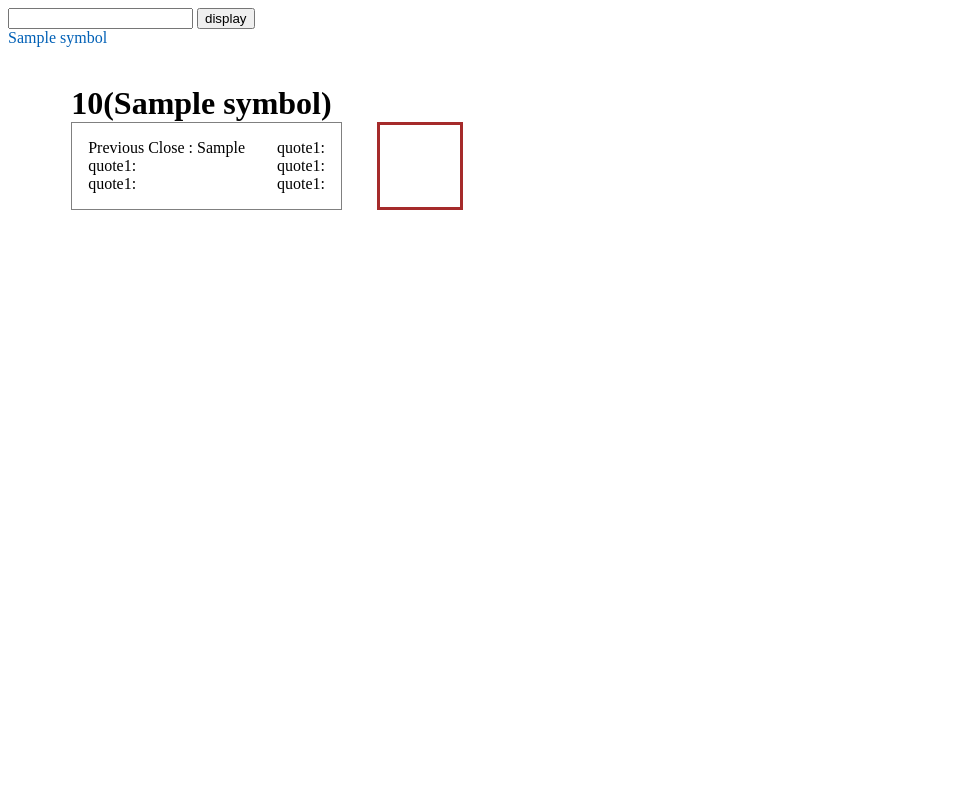
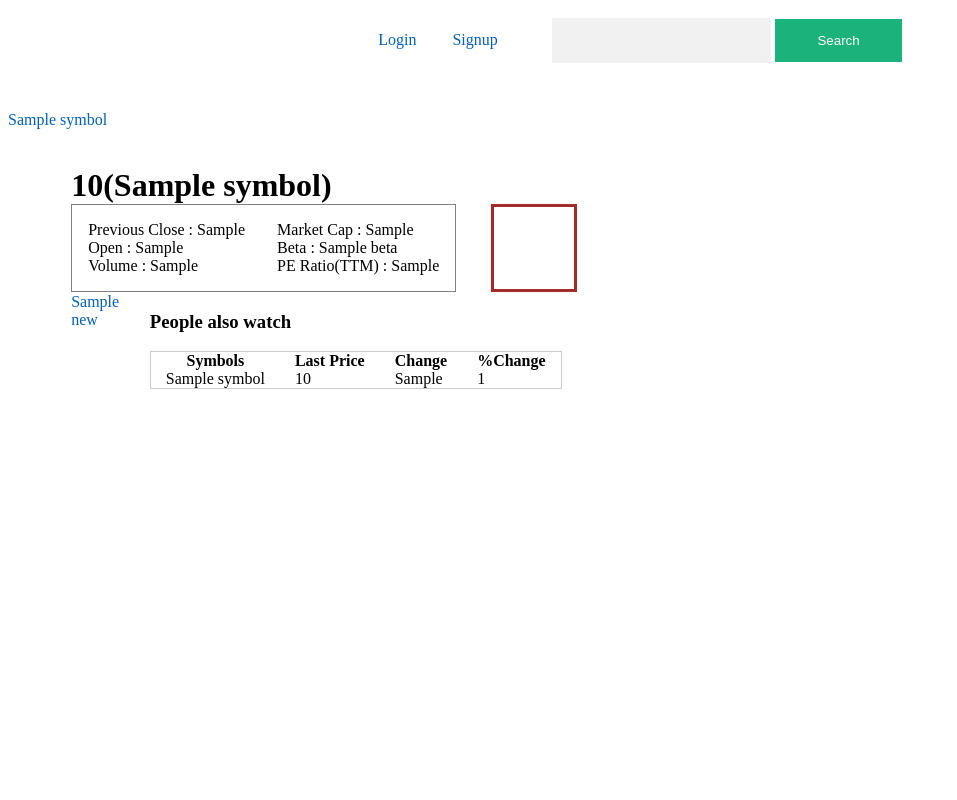
Before and after one commit to Nandasaikishor/Trademe, a Flask app: template templates/index.html in a window 1280 px wide. Shown: the whole page, without its empty margins (0-957 px from the left). Run offline with Flask 2, Linux system fonts and the light colour scheme; the template is opened without the code that fills it: most values are stand-ins (such as "Sample title", 1, 10 or a date in 2020).

Commit message:
Displayed stock details

```diff
--- a/app.py
+++ b/app.py
@@ -12,6 +12,8 @@ from datetime import datetime
 from matplotlib import rcParams
 
 import mysql.connector
+
+from signin.signin import *
 
 mydb = mysql.connector.connect(
   host="localhost",
@@ -30,15 +32,21 @@ status_code = response.status_code
 print(status_code)
 """
 
-RAPIDAPI_KEY    = "3b17580dafmsh7f4f720f9633022p1390f2jsne35be8f4c1cf"
+#RAPIDAPI_KEY    = "3b17580dafmsh7f4f720f9633022p1390f2jsne35be8f4c1cf"
+RAPIDAPI_KEY = "a0d2fdbc8fmsha5fcc65f88fcaf5p18caf8jsn6463b5483650"
 RAPIDAPI_HOST = "yh-finance.p.rapidapi.com"
 
 inputdata = {}
 
+
+
 @app.route("/")
 def default():
- return render_template("index.html")
+   return render_template("index.html")
 
+@app.route("/login", methods =["GET", "POST"])
+def logging():
+    login()
 
 @app.route("/search", methods =["GET", "POST"]) # route for searching stocks
 def display():
@@ -56,7 +64,7 @@ def display():
              symbols_list = []
              for x in myresult:
                symbols_list.extend(x)
-               print(symbols_list)
+               #print(symbols_list)
              return render_template("index.html",symbols_list = symbols_list)
 
            else:
@@ -78,12 +86,13 @@ def fetchStockData(symbol):
 
     #print(stockData)
 
+
     inputdata["Timestamp"] = parseTimestamp(stockData)
 
     inputdata["Values"] = parseValues(stockData)
 
     inputdata["Events"] = attachEvents(stockData)
-    print(inputdata)
+    #print(inputdata)
     df = pd.DataFrame(inputdata)  # creating data frame using pandas
     #print(df)
     sns.set(style="darkgrid")
@@ -101,12 +110,12 @@ def fetchStockData(symbol):
           fontweight='light',
           fontsize='xx-small'
       )
-
-    plt.show()
+    #plt.show()
 
 
     # print(json.dumps(response.json()))
-    return fetchNewsAndQuotes(stockData)
+
+    return fetchStockDetails(stockData)
 
 
 
@@ -129,7 +138,7 @@ def parseValues(inputdata):
   valueList = []
   valueList.extend(inputdata["chart"]["result"][0]["indicators"]["quote"][0]["open"])
   valueList.extend(inputdata["chart"]["result"][0]["indicators"]["quote"][0]["close"])
-  print(len(valueList))
+ #print(len(valueList))
   return valueList
 
 # for defining the opening and closing values
@@ -143,11 +152,11 @@ def attachEvents(inputdata):
 
   for i in range(0,len(inputdata["chart"]["result"][0]["timestamp"])):
     eventList.append("close")
-  print(len(eventList))
+  #print(len(eventList))
   return eventList
 
 # route for fetching news and quotes from fetchquotes()
-def fetchNewsAndQuotes(stockData):
+def fetchStockDetails(stockData):
     symbol = stockData["chart"]["result"][0]["meta"]["symbol"]
     stockValue = stockData["chart"]["result"][0]["meta"]["regularMarketPrice"]
     url = "https://yh-finance.p.rapidapi.com/auto-complete"
@@ -160,17 +169,16 @@ def fetchNewsAndQuotes(stockData):
     }
 
     response = requests.request("GET", url, headers=headers, params=querystring)
+    quotesData = fetchQuotes(symbol)
+    recs = fetchRecs(symbol)
+    print(recs["finance"]["result"][0]["quotes"][0]["symbol"])
+    #newslen = len(newsdata["news"])
+    return render_template("index.html",news=response.json(),quotes=quotesData,stockValue=stockValue,symbol=symbol,recs=recs)
 
-    newsdata = response.json()
-    quotesdata = fetchquotes(symbol)
-    newslen = len(newsdata["news"])
-    return render_template("index.html",response=response.json(),quotes=quotesdata,newslen = newslen,stockValue=stockValue,symbol=symbol)
-
-def fetchquotes(symbol): # fetching quotes
-
+def fetchQuotes(symbol): # fetching quotes
     url = "https://yh-finance.p.rapidapi.com/market/v2/get-quotes"
 
-    querystring = {"q":f"{symbol}","region":"US"}
+    querystring = {"region":"US","symbols":f"{symbol}"}
 
     headers = {
     'x-rapidapi-host': RAPIDAPI_HOST,
@@ -178,7 +186,26 @@ def fetchquotes(symbol): # fetching quotes
     }
 
     response = requests.request("GET", url, headers=headers, params=querystring)
-    result = response["quoteResponse"]["result"]
-    return result
+
+    #print(json.dumps(response.json()))
+
+    return response.json()
+
+def fetchRecs(symbol):
+  import requests
+
+  url = "https://yh-finance.p.rapidapi.com/stock/v2/get-recommendations"
+
+  querystring = {"symbol":f"{symbol}"}
+
+  headers = {
+    'x-rapidapi-host': "yh-finance.p.rapidapi.com",
+    'x-rapidapi-key': RAPIDAPI_KEY
+    }
+
+  response = requests.request("GET", url, headers=headers, params=querystring)
+
+  print(json.dumps(response.json()))
+  return response.json()
 if __name__=='__main__':
   app.run()
--- a/static/css/index.css
+++ b/static/css/index.css
@@ -1,6 +1,33 @@
-/*html{
+html{
   height: 100%;
-}*/
+}
+
+input[type=text] {
+  width: 15%;
+  padding: 15px;
+  margin: 10px 0 30px 50px;
+  display: inline-block;
+  border: none;
+  background: #f1f1f1;
+}
+ input[type=text]:focus{
+  background-color: #ddd;
+  outline: none;
+}
+button {
+  background-color: #04AA6D;
+  color: white;
+  padding: 14px 20px;
+  margin: 8px 0;
+  border: none;
+  cursor: pointer;
+  width: 10%;
+  opacity: 0.9;
+}
+
+button:hover {
+  opacity:1;
+}
 
 a {
   color: #0060B6;
@@ -45,7 +72,23 @@ a:hover {
 }
 
 #news{
+  display: flex;
   padding-top: 2%;
   padding-bottom: 2%;
   padding-right: 2%;
 }
+#news-details{
+  display: flex;
+  flex-direction: row;
+  align-items: flex-start;
+}
+
+table {
+  border: 1px solid #CCC;
+  border-collapse: collapse;
+}
+
+td, th {
+  border: none;
+  padding: 0 15px;
+}
--- /dev/null
+++ b/tempCodeRunnerFile.py
@@ -0,0 +1 @@
+render_template("loginPage.html")
--- a/templates/index.html
+++ b/templates/index.html
@@ -10,16 +10,34 @@
     <div>
         <!-- search form -->
         <form class="myform" action="/search" method="POST">
-            <input name="searchfor"/>
-            <button type="submit">display</button>
+            <center>
+                <a href="/login">Login</a> &nbsp;&nbsp;&nbsp;
+                &nbsp;&nbsp;&nbsp;
+                <a href="C:\Users\nanda\Documents\trademe\signin\templates\validation.html">Signup</a>
+                <input type="text" name="searchfor"/>
+                <button type="submit">Search</button>
+                </center>
+        </form>
         </br>
+
             {% if symbols_list %}
                 {% for symbol in symbols_list %}
                   <a href="/api/{{symbol}}"> {{symbol}}</a>
         </br>
                 {% endfor %}
             {% endif %}
-        </form>
+
+
+
+
+
+
+
+
+
+
+
+
         <!-- displaying the contents of particular stocks -->
       <!--  <div class="content">
             {% if response %}
@@ -30,32 +48,55 @@
             {% endif %}
         </div>
         -->
-            {% if response %}
+            {% if news %}
             <div class="content">
                 <div id="stock-value">{{stockValue}}({{symbol}})</div>
             <div class="quotes-graph">
                 <div id="quotes">
                 <div class="quote-column">
-                    <text>Previous Close : {{quotes["regularMarketPreviousClose"]}}</text>
-                    <text>quote1:</text>
-                    <text>quote1:</text>
+                 <text>Previous Close : {{quotes["quoteResponse"]["result"][0]["regularMarketPreviousClose"]}}</text>
+                    <text>Open : {{quotes["quoteResponse"]["result"][0]["regularMarketOpen"]}}</text>
+                    <text>Volume : {{quotes["quoteResponse"]["result"][0]["regularMarketVolume"]}}</text>
                 </div>
                 <div class="quote-column">
-                    <text>quote1:</text>
-                    <text>quote1:</text>
-                    <text>quote1:</text>
+                    <text>Market Cap : {{quotes["quoteResponse"]["result"][0]["marketCap"]}}</text>
+                    <text>Beta : {{quotes["quoteResponse"]["result"][0]["beta"]}}</text>
+                    <text>PE Ratio(TTM) : {{quotes["quoteResponse"]["result"][0]["trailingPE"]}}</text>
                 </div>
                 </div>
                <div id="graph">
 
                </div>
             </div>
-          {% for i in range(newslen) %}
+            <div id="news-details">
+                <div>
+                    {% for i in range(news["news"]|length) %}
                 <div id="news">
-                <a id="news-item" href="{{response['news'][i]['link']}}" target="_blank">{{response['news'][i]['title']}}</a>
+                <a id="news-item" href="{{news['news'][i]['link']}}" target="_blank">{{news['news'][i]['title']}}</a>
                 </div>
-                <div></div>
-          {% endfor %}
+                {% endfor %}
+                </div>
+                <div>
+                    <h3>People also watch</h3>
+                    <table>
+                        <tr>
+                            <th>Symbols</th>
+                            <th>Last Price</th>
+                            <th>Change</th>
+                            <th>%Change</th>
+                        </tr>
+                        {% for i in range(recs["finance"]["result"][0]["count"]) %}
+                        <tr>
+                            <td>{{recs["finance"]["result"][0]["quotes"][i]["symbol"]}}</td>
+                            <td>{{recs["finance"]["result"][0]["quotes"][i]["regularMarketPrice"]}}</td>
+                            <td>{{recs["finance"]["result"][0]["quotes"][i]["regularMarketChange"]}}</td>
+                            <td>{{recs["finance"]["result"][0]["quotes"][i]["regularMarketChangePercent"]}}</td>
+                        </tr>
+                        {% endfor %}
+                    </table>
+                </div>
+
+            </div>
         </div>
         {% endif %}
     </div>
```
Also changed, not shown: signin/signin.py (+1 -6 lines), templates/loginPage.html (renamed from signin/templates/loginPage.html), templates/validation.html (renamed from signin/templates/validation.html).
